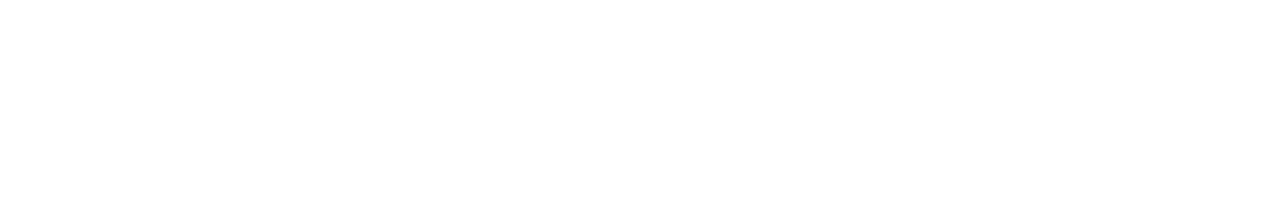
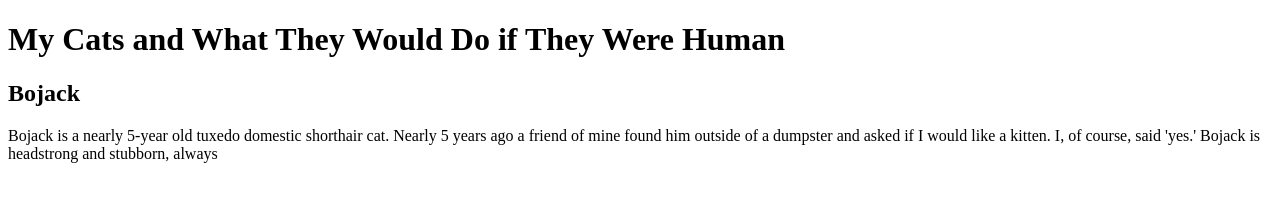
Before and after one commit to St-Louis-Women-March-2022/js-assignment-4-html-me-something-slashley127, a website: page index.html in a window 1280 px wide. Drawn offline with Linux system fonts and the light colour scheme.

Commit message:
First edit

```diff
--- a/index.html
+++ b/index.html
@@ -1,8 +1,20 @@
 <!DOCTYPE html>
 <html>
    <head>
+      <title>Sarah Lashley - My Cats and What They Would Do if They Were Human</title>
    </head>
    <body>
-      <!-- Write your HTML in this file! -->
+      <header>
+         <h1>My Cats and What They Would Do if They Were Human</h1>
+      </header>
+      <main>
+         <article>
+            <section>
+               <a name="Bojack"></a>
+               <h2>Bojack</h2>
+               <p>Bojack is a nearly 5-year old tuxedo domestic shorthair cat. Nearly 5 years ago a friend of mine found him outside of a dumpster and asked if I would like a kitten. I, of course, said 'yes.' Bojack is headstrong and stubborn, always </p>
+            </section>
+         </article>
+      </main>
    </body>
 </html>
```
